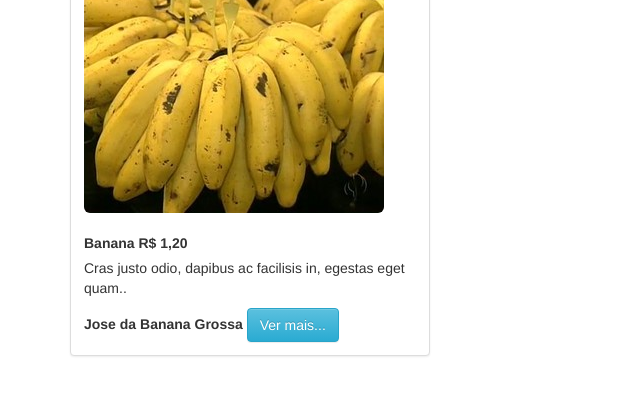
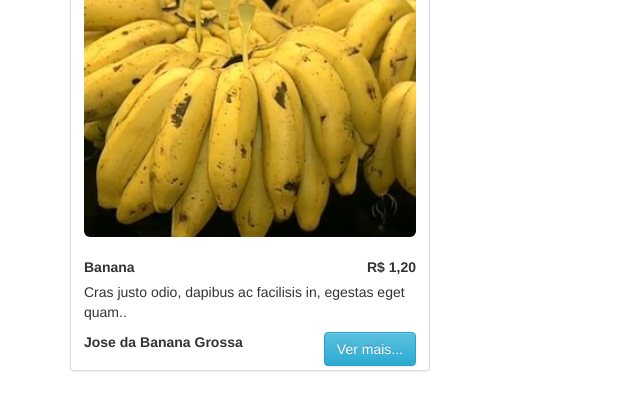
Before and after one commit to leuterio/hackfaesa-2-website, a website: page modal_produto.html in a window 1280 px wide. Shown: the part 129-540 px from the top of the page, without its empty margins (0-640 px from the left). Drawn offline with Linux system fonts and the light colour scheme.

Commit message:
no message

```diff
--- a/css/estilo.css
+++ b/css/estilo.css
@@ -43,3 +43,16 @@
     margin-top:5px;
     width:120px !important;
 }
+
+.alinhar_esq{
+    text-align:left;
+}
+
+.img_produto{
+    width:100%;
+}
+
+.alinhar_dir{
+    float:right;
+    text-align:right;
+}
```
